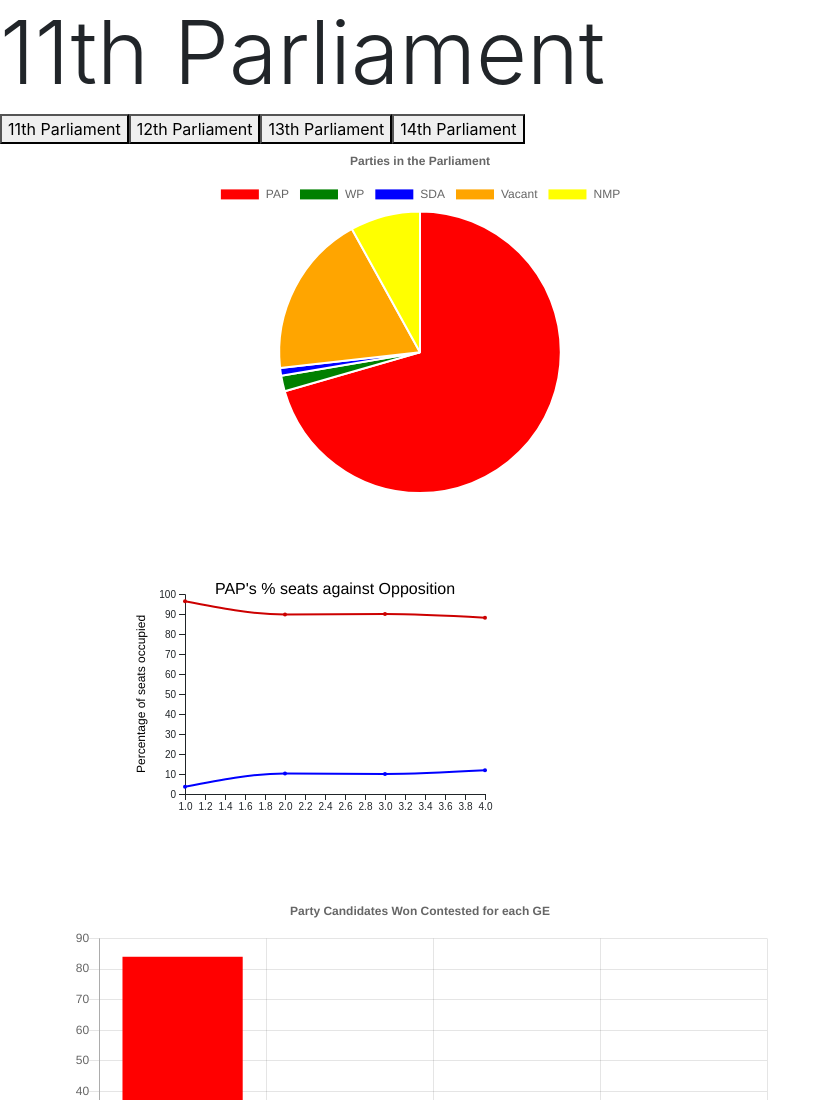
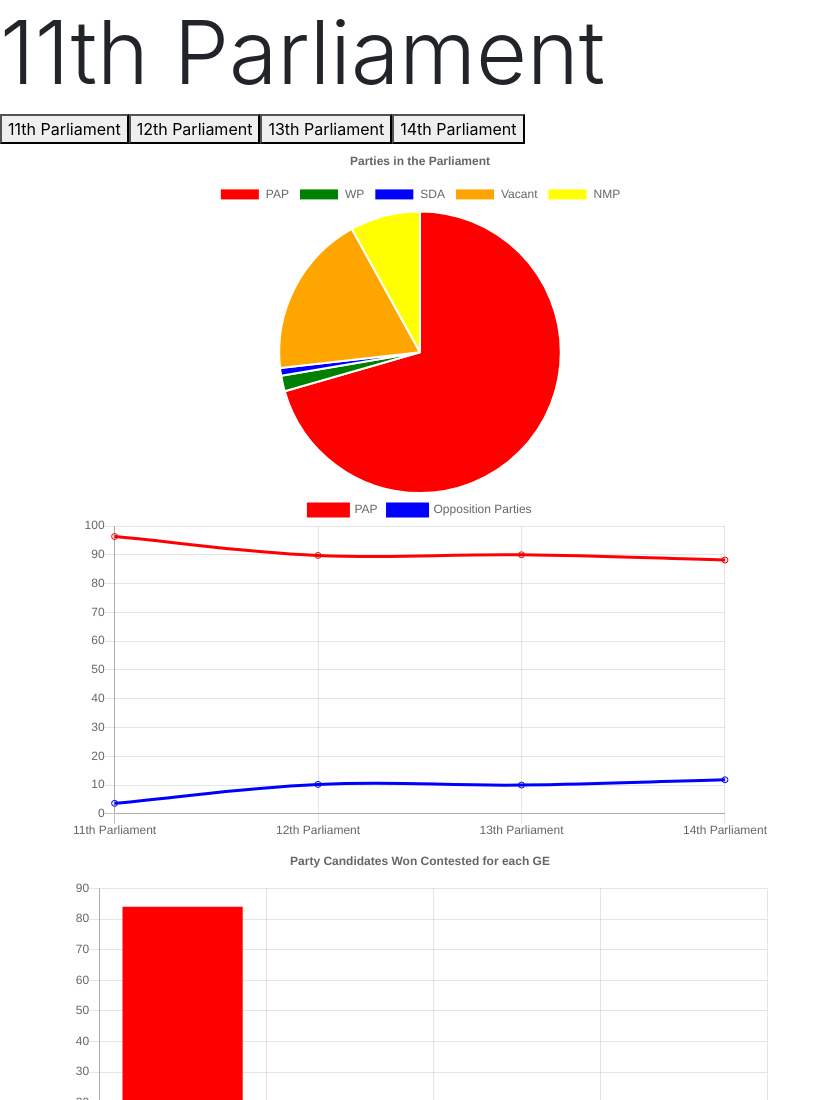
Before and after one commit to haadeescott/CSC3007-project, a plain HTML site: page parliament_seating.html in a window 1280 px wide. Shown: the top 1100 px of the page, without its empty margins (0-831 px from the left). Drawn offline with nearby package versions, Linux system fonts and the light colour scheme.

Commit message:
update new linechart

```diff
--- a/parliament_seating.html
+++ b/parliament_seating.html
@@ -36,13 +36,15 @@ padding: 10px;
             <div class="container">
             <div class="row">
                 <canvas id="pieChart" style="width:100%;max-width:700px"></canvas>
-
-            <div id="line-chart-area" class="col-sm">
+            </div>
+            <!-- <div id="line-chart-area" class="col-sm">
                 <svg id="svg_line" width="500" height="400"></svg>
+            </div> -->
+            <div class="row">
+                <canvas id="lineChart" style="width:100%;max-width:700px"></canvas>
             </div>
 
 
-            </div>
             <div class ="row">
                 <canvas id="barChart" style="width:100%;max-width:700px"></canvas>
             </div>
@@ -448,104 +450,125 @@ setPosition_xRow(6, row4_x, (width/4)+250)
                 }
 
                 var dataset1 = [
-                    [1, getPercentage(data_GE_06, data_GE_06_details)],
-                    [2, getPercentage(data_GE_11, data_GE_11_details)],
-                    [3, getPercentage(data_GE_15, data_GE_15_details)],
-                    [4, getPercentage(data_GE_20, data_GE_20_details)]
+                    getPercentage(data_GE_06, data_GE_06_details),
+                    getPercentage(data_GE_11, data_GE_11_details),
+                    getPercentage(data_GE_15, data_GE_15_details),
+                    getPercentage(data_GE_20, data_GE_20_details)
                 ];
 
                 var dataset2 = [
-                    [1, getPercentage_opp(data_GE_06, data_GE_06_details)],
-                    [2, getPercentage_opp(data_GE_11, data_GE_11_details)],
-                    [3, getPercentage_opp(data_GE_15, data_GE_15_details)],
-                    [4, getPercentage_opp(data_GE_20, data_GE_20_details)]
+                    getPercentage_opp(data_GE_06, data_GE_06_details),
+                    getPercentage_opp(data_GE_11, data_GE_11_details),
+                    getPercentage_opp(data_GE_15, data_GE_15_details),
+                    getPercentage_opp(data_GE_20, data_GE_20_details)
                 ];
 
-                var svg_line = d3.select("#svg_line"),
-                margin = 200
-                new_width = svg_line.attr("width") - margin,
-                new_height = svg_line.attr("height") - margin
-                g_line = svg_line.append("g").attr("transform", "translate(" + new_width / 3 + "," + new_height / 2 + ")");
+                // var svg_line = d3.select("#svg_line"),
+                // margin = 200
+                // new_width = svg_line.attr("width") - margin,
+                // new_height = svg_line.attr("height") - margin
+                // g_line = svg_line.append("g").attr("transform", "translate(" + new_width / 3 + "," + new_height / 2 + ")");
 
 
-                var xScale = d3.scaleLinear().domain([1, 4]).range([0, new_width]),
-                yScale = d3.scaleLinear().domain([0, 100]).range([new_height, 0]);
+                // var xScale = d3.scaleLinear().domain([1, 4]).range([0, new_width]),
+                // yScale = d3.scaleLinear().domain([0, 100]).range([new_height, 0]);
 
-                svg_line.append('text')
-                .attr('x', new_width/2 + 100)
-                .attr('y', 100)
-                .attr('text-anchor', 'middle')
-                .style('font-family', 'Helvetica')
-                .style('font-size', 16)
-                .text('PAP\'s % seats against Opposition');
+                // svg_line.append('text')
+                // .attr('x', new_width/2 + 100)
+                // .attr('y', 100)
+                // .attr('text-anchor', 'middle')
+                // .style('font-family', 'Helvetica')
+                // .style('font-size', 16)
+                // .text('PAP\'s % seats against Opposition');
 
-                // X label
-                svg_line.append('text')
-                .attr('x', new_width/2 + 100)
-                .attr('y', new_height - 15 + 150)
-                .attr('text-anchor', 'middle')
-                .style('font-family', 'Helvetica')
-                .style('font-size', 12)
+                // // X label
+                // svg_line.append('text')
+                // .attr('x', new_width/2 + 100)
+                // .attr('y', new_height - 15 + 150)
+                // .attr('text-anchor', 'middle')
+                // .style('font-family', 'Helvetica')
+                // .style('font-size', 12)
 
-                // Y label
-                svg_line.append('text')
-                .attr('text-anchor', 'middle')
-                .attr('transform', 'translate(60,' + new_height + ')rotate(-90)')
-                .style('font-family', 'Helvetica')
-                .style('font-size', 12)
-                .text('Percentage of seats occupied');
+                // // Y label
+                // svg_line.append('text')
+                // .attr('text-anchor', 'middle')
+                // .attr('transform', 'translate(60,' + new_height + ')rotate(-90)')
+                // .style('font-family', 'Helvetica')
+                // .style('font-size', 12)
+                // .text('Percentage of seats occupied');
 
-                g_line.append("g")
-                .attr("transform", "translate(0," + new_height + ")")
-                .call(d3.axisBottom(xScale));
+                // g_line.append("g")
+                // .attr("transform", "translate(0," + new_height + ")")
+                // .call(d3.axisBottom(xScale));
 
-                g_line.append("g")
-                .call(d3.axisLeft(yScale));
+                // g_line.append("g")
+                // .call(d3.axisLeft(yScale));
 
-                svg_line.append('g')
-                .selectAll("dot")
-                .data(dataset1)
-                .enter()
-                .append("circle")
-                .attr("cx", function (d) { return xScale(d[0]); } )
-                .attr("cy", function (d) { return yScale(d[1]); } )
-                .attr("r", 2)
-                .attr("transform", "translate(" + 100 + "," + 100 + ")")
-                .style("fill", "#CC0000");
+                // svg_line.append('g')
+                // .selectAll("dot")
+                // .data(dataset1)
+                // .enter()
+                // .append("circle")
+                // .attr("cx", function (d) { return xScale(d[0]); } )
+                // .attr("cy", function (d) { return yScale(d[1]); } )
+                // .attr("r", 2)
+                // .attr("transform", "translate(" + 100 + "," + 100 + ")")
+                // .style("fill", "#CC0000");
 
-                svg_line.append('g')
-                .selectAll("dot")
-                .data(dataset2)
-                .enter()
-                .append("circle")
-                .attr("cx", function (d) { return xScale(d[0]); } )
-                .attr("cy", function (d) { return yScale(d[1]); } )
-                .attr("r", 2)
-                .attr("transform", "translate(" + 100 + "," + 100 + ")")
-                .style("fill", "blue");
+                // svg_line.append('g')
+                // .selectAll("dot")
+                // .data(dataset2)
+                // .enter()
+                // .append("circle")
+                // .attr("cx", function (d) { return xScale(d[0]); } )
+                // .attr("cy", function (d) { return yScale(d[1]); } )
+                // .attr("r", 2)
+                // .attr("transform", "translate(" + 100 + "," + 100 + ")")
+                // .style("fill", "blue");
 
-                var line = d3.line()
-                .x(function(d) { return xScale(d[0]); })
-                .y(function(d) { return yScale(d[1]); })
-                .curve(d3.curveMonotoneX)
+                // var line = d3.line()
+                // .x(function(d) { return xScale(d[0]); })
+                // .y(function(d) { return yScale(d[1]); })
+                // .curve(d3.curveMonotoneX)
 
-                svg_line.append("path")
-                .datum(dataset1)
-                .attr("class", "line")
-                .attr("transform", "translate(" + 100 + "," + 100 + ")")
-                .attr("d", line)
-                .style("fill", "none")
-                .style("stroke", "#CC0000")
-                .style("stroke-width", "2");
+                // svg_line.append("path")
+                // .datum(dataset1)
+                // .attr("class", "line")
+                // .attr("transform", "translate(" + 100 + "," + 100 + ")")
+                // .attr("d", line)
+                // .style("fill", "none")
+                // .style("stroke", "#CC0000")
+                // .style("stroke-width", "2");
 
-                svg_line.append("path")
-                .datum(dataset2)
-                .attr("class", "line")
-                .attr("transform", "translate(" + 100 + "," + 100 + ")")
-                .attr("d", line)
-                .style("fill", "none")
-                .style("stroke", "blue")
-                .style("stroke-width", "2");
+                // svg_line.append("path")
+                // .datum(dataset2)
+                // .attr("class", "line")
+                // .attr("transform", "translate(" + 100 + "," + 100 + ")")
+                // .attr("d", line)
+                // .style("fill", "none")
+                // .style("stroke", "blue")
+                // .style("stroke-width", "2");
+                var xLabel = ['11th Parliament', '12th Parliament', '13th Parliament', '14th Parliament']
+                new Chart("lineChart", {
+                type: "line",
+                data: {
+                    labels: xLabel,
+                    datasets: [{
+                    label: 'PAP',
+                    data: dataset1,
+                    borderColor: "red",
+                    fill: false
+                    }, {
+                    label: 'Opposition Parties',
+                    data: dataset2,
+                    borderColor: "blue",
+                    fill: false
+                    }]
+                },
+                options: {
+                    legend: {display: true}
+                }
+                });
 
 
                 // bootstrap pie chart
```
